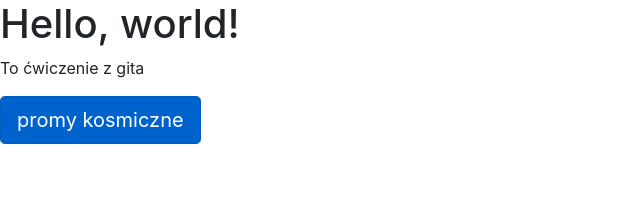
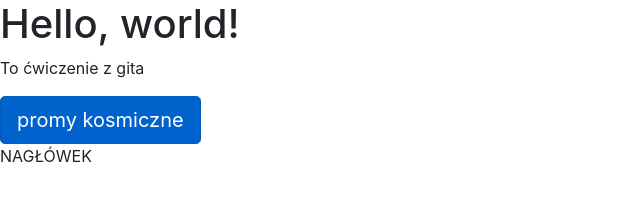
Before and after one commit to skociuba/cwiczenie1, a plain HTML site: page index.html in a window 1280 px wide. Shown: the whole page, without its empty margins (0-640 px from the left). Drawn offline with nearby package versions, Linux system fonts and the light colour scheme.

Commit message:
nagłówek

```diff
--- a/index.html
+++ b/index.html
@@ -17,6 +17,8 @@
 
     <a href="http://seba.mjach.neteasy.pl/" class="btn btn-primary btn-lg active" role="button" aria-pressed="true">promy kosmiczne</a>
 
+    <div id ="footer">NAGŁÓWEK  </div>
+
     <!-- Optional JavaScript -->
     <!-- jQuery first, then Popper.js, then Bootstrap JS -->
     <script src="https://code.jquery.com/jquery-3.3.1.slim.min.js" integrity="sha384-q8i/X+965DzO0rT7abK41JStQIAqVgRVzpbzo5smXKp4YfRvH+8abtTE1Pi6jizo" crossorigin="anonymous"></script>
```
